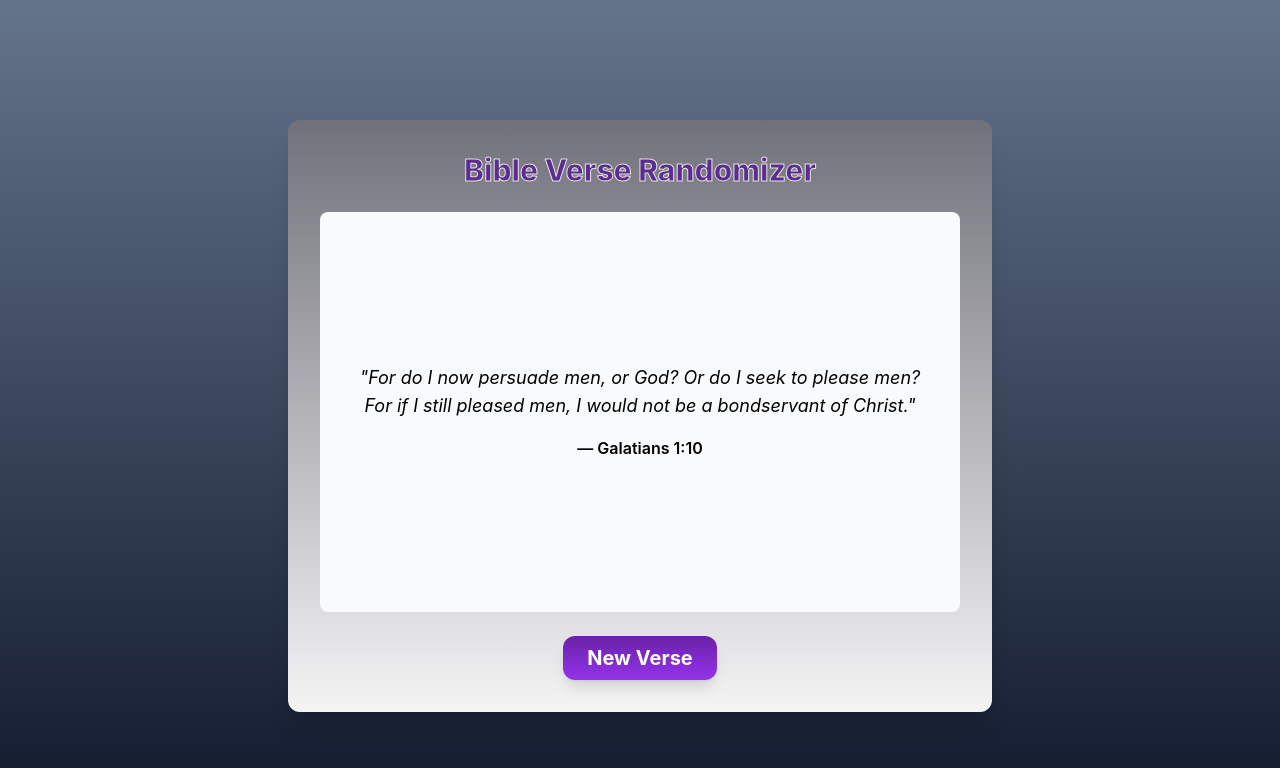
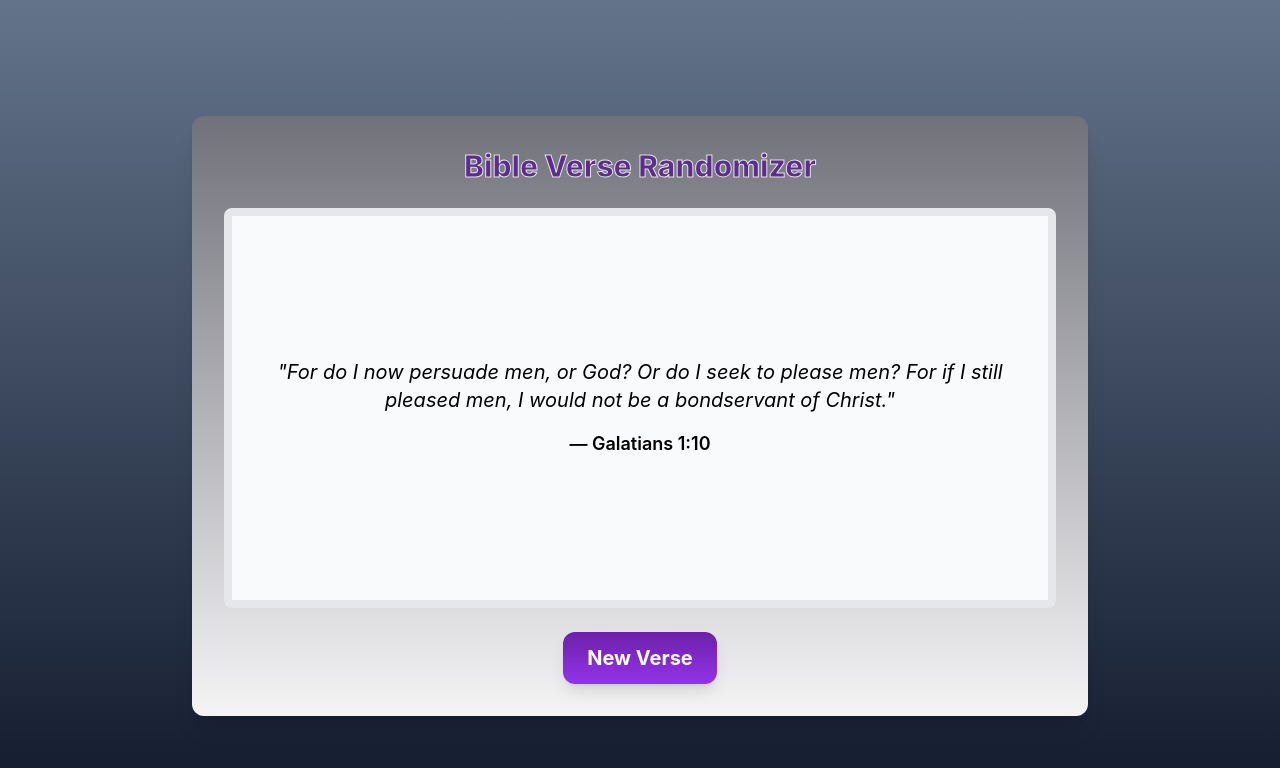
Before and after one commit to ProdiCole777/bible-verse-randomizer, a React (Vite) app: page / in a window 1280 px wide. Shown: the top 768 px of the page. Built offline with nearby package versions, Linux system fonts and the light colour scheme.

Commit message:
break point updates

```diff
--- a/src/App.tsx
+++ b/src/App.tsx
@@ -24,7 +24,7 @@ function App() {
   console.log("App component rendering");
 
   return (
-    <div className="min-h-screen flex items-center justify-center p-4">
+    <div className="min-h-screen flex items-center justify-center p-2 sm:p-4">
       <VerseCard verses={verses} />
     </div>
   );
--- a/src/components/VerseCard.tsx
+++ b/src/components/VerseCard.tsx
@@ -16,35 +16,39 @@ const VerseCard = ({ verses }: VerseCardProps) => {
   };
 
   return (
-    <div className="bg-gradient-to-t from-zinc-100 to-zinc-500 p-8 rounded-xl shadow-xl text-center space-y-6">
+    <div className="bg-gradient-to-t from-zinc-100 to-zinc-500 p-4 sm:p-6 md:p-8 rounded-xl shadow-xl text-center space-y-4 sm:space-y-6 w-full max-w-4xl mx-auto">
       {/* HEADER */}
-      <h1 className="text-3xl font-extrabold text-outline-white">
+      <h1 className="text-xl sm:text-2xl md:text-3xl font-extrabold text-outline-white">
         Bible Verse Randomizer
       </h1>
 
-      {/* FIXED-SIZE Verse Box */}
+      {/* RESPONSIVE Verse Box */}
       <div
         className="
-          w-[50vw]
-          h-[50vh]
-          p-6
-          border-12 border-gray-200 rounded-lg bg-gray-50
+          w-full
+          h-64 sm:h-80 md:h-96 lg:h-[50vh]
+          p-4 sm:p-6
+          border-2 sm:border-4 md:border-8 border-gray-200 rounded-lg bg-gray-50
           overflow-auto
           flex items-center justify-center
           text-center
           break-words
         "
       >
-        <div>
-          <p className="text-lg italic">"{verse.text}"</p>
-          <p className="mt-4 font-semibold">— {verse.reference}</p>
+        <div className="px-2">
+          <p className="text-sm sm:text-base md:text-lg lg:text-xl italic">
+            "{verse.text}"
+          </p>
+          <p className="mt-2 sm:mt-3 md:mt-4 text-sm sm:text-base md:text-lg font-semibold">
+            — {verse.reference}
+          </p>
         </div>
       </div>
 
-      {/* BUTTON */}
+      {/* RESPONSIVE BUTTON */}
       <button
         onClick={getNewVerse}
-        className="mt-8 bg-gradient-to-t from-purple-600 to-purple-800 text-white text-xl font-bold px-6 py-2 rounded-xl shadow-lg transition-all duration-200 ease-in-out hover:scale-105"
+        className="mt-4 sm:mt-6 md:mt-8 bg-gradient-to-t from-purple-600 to-purple-800 text-white text-base sm:text-lg md:text-xl font-bold px-4 sm:px-6 py-2 sm:py-3 rounded-xl shadow-lg transition-all duration-200 ease-in-out hover:scale-105 active:scale-95"
       >
         New Verse
       </button>
```
